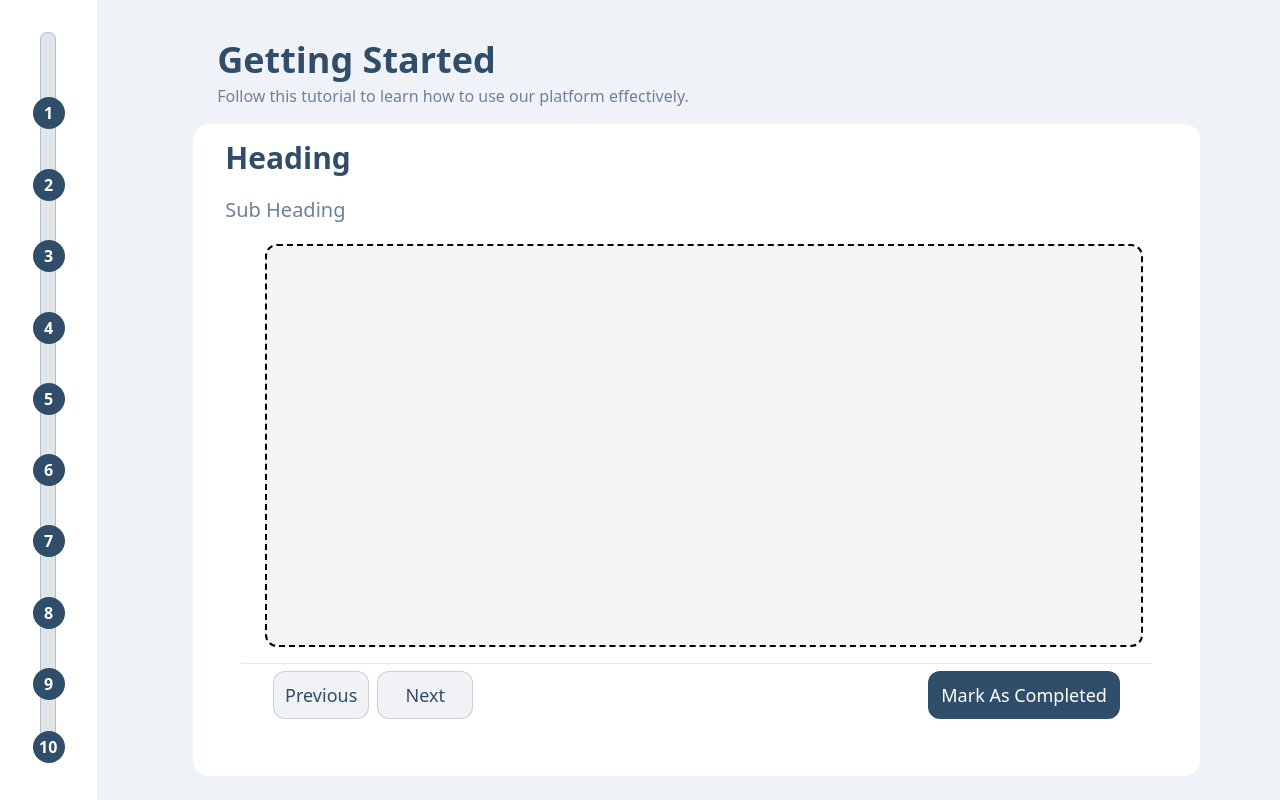
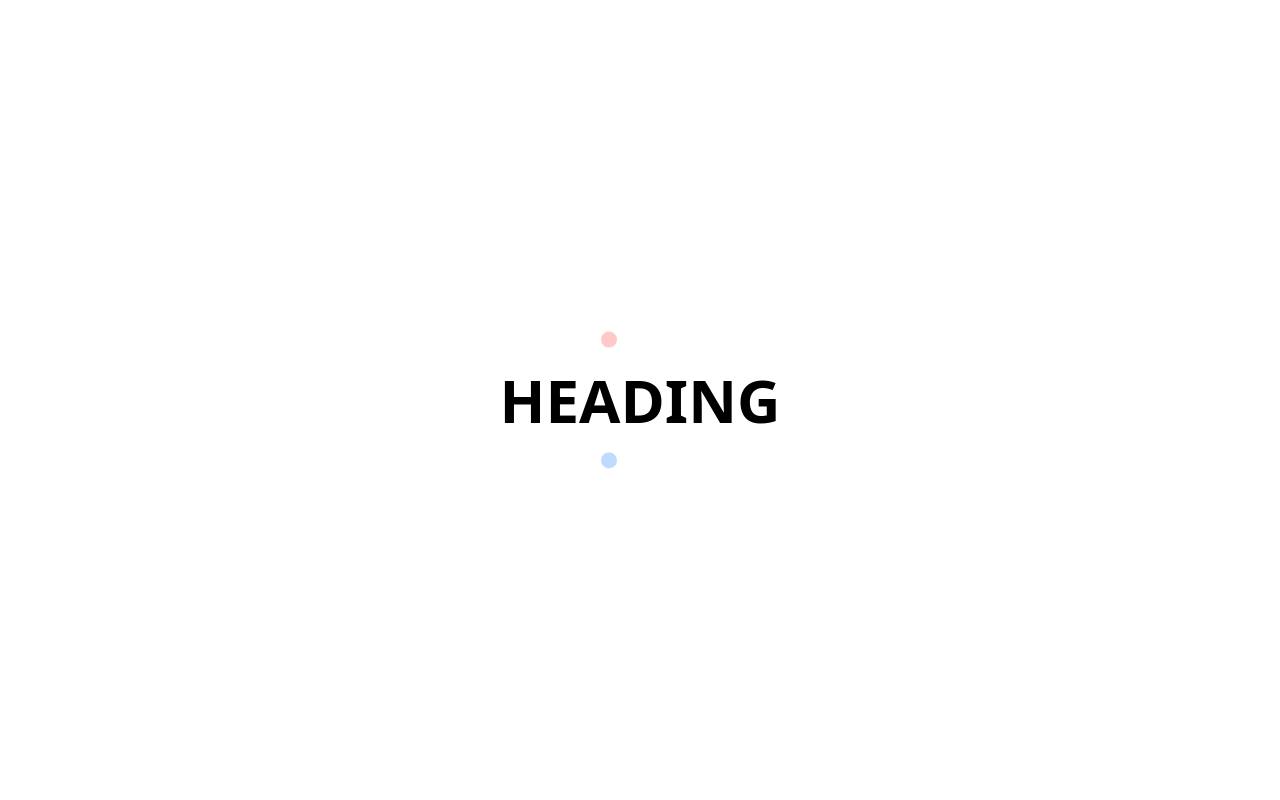
Before and after one commit to NikhilThakur3536/Animations-HUb, a React (Vite) app: page / in a window 1280 px wide. Built offline with nearby package versions, Linux system fonts and the light colour scheme.

Commit message:
Spiral ANimation

```diff
--- a/package.json
+++ b/package.json
@@ -12,6 +12,7 @@
   "dependencies": {
     "@tailwindcss/vite": "^4.0.15",
     "framer-motion": "^12.5.0",
+    "lucide-react": "^0.485.0",
     "react": "^19.0.0",
     "react-dom": "^19.0.0",
     "react-icons": "^5.5.0",
--- a/src/App.tsx
+++ b/src/App.tsx
@@ -1,7 +1,12 @@
-import { DemoSteps } from "./components/demoSteps"
+"use client"
+
+import { SpiralAnimationOnText } from "./components/spiralanimationontext"
+
 export default function App() {
 
   return (
-    <DemoSteps />
+
+    <SpiralAnimationOnText />
+
   )
 }
--- a/src/components/demoMainSection.tsx
+++ b/src/components/demoMainSection.tsx
@@ -16,6 +16,7 @@ export const DemoMainSection = ({ clickHandler }: props) => {
           <h3 className="w-full h-12 font-semibold text-3xl mb-2 text-[#304D69]">Heading</h3>
           <h3 className="w-full h-12 text-[#6B829A] text-xl">Sub Heading</h3>
         </div>
+          /**/
         <div className="w-[90%] h-[65%] bg-gray-100 rounded-xl ml-14 border-2 border-dashed ">
 
         </div>
--- /dev/null
+++ b/src/components/featureSection.tsx
@@ -0,0 +1,30 @@
+"use client"
+
+import { CgTv } from "react-icons/cg"
+import { FeaturesCard } from "../ui/featurecards"
+import { FeaturesCardData } from "../data/featurecarddata"
+
+
+export const FeatureSection = () => {
+  return (
+    <div className="flex flex-col items-center w-screen h-screen bg-white p-2">
+
+      {/*Feature Section Heading Button*/}
+      <div className="py-2 px-6 rounded-full bg-[#ECF0F6] font-medium text-[#6B829A]">Feature Section</div>
+
+      {/*Main Heading Text Of Feature Section*/}
+      <div className="mt-8 w-[55%] h-[12%]">
+        <h2 className="text-5xl font-bold text-[#304D69] text-center">Everything You Need For Systematic Reviews</h2>
+      </div>
+      {/*Subheading Of The Fature Section ??=>(Should we also make this as a component coz can be customied toa single compone for heading and subheading)*/}
+      <div className="mt-8 w-[42%]">
+        <h3 className="text-[#6B829A] font-medium text-lg text-center">ReLiS provides a comprehensive set of tools designed to make the systematic review process more efficient and accurate.</h3>
+      </div>
+
+      {/*Feature Card Section*/}
+      <div className="w-[90%] h-[70%] pl-12 py-2 grid grid-cols-3 grid-rows-2 gap-2 mt-4">
+        {FeaturesCardData.map((items, index) => (<FeaturesCard key={index} {...items} />))}
+      </div>
+    </div>
+  )
+}
--- a/src/components/signup.tsx
+++ b/src/components/signup.tsx
@@ -17,7 +17,8 @@ export const SignUp = () => {
         <h2 className="font-bold text-4xl text-center text-[#304D69] mb-2">ReLis</h2>
         <h3 className="font-medium text-lg text-center text-[#6B829A] ">Your Systematic Review Companion</h3>
       </div>
-      <div className="z-10 flex flex-col bg-white shadow-[0px_0px_12px_2px_rgba(0,0,0,0.1)] w-[30%] h-[84%] rounded-xl p-6 border border-[#6B829A]/40 mb-4">
+
+      <div className="z-10 flex flex-col bg-white/10 shadow-[0px_0px_12px_2px_rgba(0,0,0,0.1)] w-[30%] h-[84%] rounded-xl p-6 border border-[#6B829A]/40 mb-4">
         <h3 className="text-[#304D69] font-medium text-3xl mb-2">Create an Account</h3>
         <h3 className="text-[#6B829A] text-md mb-2">Enter your details to create your account</h3>
 
--- /dev/null
+++ b/src/components/spiralanimationontext.tsx
@@ -0,0 +1,46 @@
+"use client";
+
+import { motion } from "framer-motion";
+import { useEffect, useState } from "react";
+
+export const SpiralAnimationOnText = () => {
+  const [x, setX] = useState(0);
+  const wavelength = 28;
+
+  useEffect(() => {
+    const interval = setInterval(() => {
+      setX((prevX) => (prevX > wavelength ? 0 : prevX + 0.1));
+    }, 20);
+
+    return () => clearInterval(interval);
+  }, []);
+
+  return (
+    <div className="w-screen h-screen flex justify-center items-center">
+      <h1 className="font-bold text-6xl">HEADING</h1>
+      <motion.div
+        className="w-4 h-4 rounded-full bg-red-200 absolute transform -translate-x-36"
+        animate={{
+          x: x * 10, // Spiral motion (scales horizontally)
+          y: Math.sin(x) * 70, // Sine wave motion (up and down)
+        }}
+        transition={{
+          ease: "linear",
+          duration: 0.1,
+        }}
+      />
+      <motion.div
+        className="w-4 h-4 rounded-full bg-blue-200 absolute transform -translate-x-36"
+        animate={{
+          x: x * 10, // Spiral motion (scales horizontally)
+          y: Math.sin(-x) * 70, // Sine wave motion (up and down)
+          opacity: 1
+        }}
+        transition={{
+          ease: "linear",
+          duration: 0.1,
+        }}
+      />
+    </div>
+  );
+};
--- /dev/null
+++ b/src/data/featurecarddata.ts
@@ -0,0 +1,38 @@
+import { MdPeople, MdThunderstorm } from "react-icons/md";
+import { FeatureCardsProps } from "../ui/featurecards";
+import { FaChartBar, FaCloud, FaDochub } from "react-icons/fa";
+import { CgLock } from "react-icons/cg";
+
+export const FeaturesCardData: FeatureCardsProps[] = [
+  {
+    icon: MdThunderstorm,
+    heading: "Protocol Planning",
+    description: "Define a domain-specific protocol that guides your systematic review process with customizable forms and fields.",
+  },
+  {
+    icon: FaDochub,
+    heading: "Protocol Planning",
+    description: "Import from CSV, BibTeX, or EndNote. Organize and categorize articles with advanced filtering options.",
+  },
+  {
+    icon: MdPeople,
+    heading: "Protocol Planning",
+    description: "Work seamlessly with multiple reviewers, assign specific tasks, and track overall progress.",
+  },
+  {
+    icon: FaChartBar,
+    heading: "Protocol Planning",
+    description: "Generate comprehensive reports and visualizations based on your review data.",
+  },
+  {
+    icon: FaCloud,
+    heading: "Protocol Planning",
+    description: "Access your projects from anywhere with secure, reliable cloud-based storage.",
+  },
+  {
+    icon: CgLock,
+    heading: "Protocol Planning",
+    description: "Save up to 60% of your time with automated screening, data extraction, and conflict resolution.",
+  },
+
+]
--- /dev/null
+++ b/src/ui/featurecards.tsx
@@ -0,0 +1,31 @@
+"use client"
+
+import { IconType } from "react-icons"
+
+export type FeatureCardsProps = {
+  icon: IconType,
+  heading: string,
+  description: string,
+}
+
+export const FeaturesCard = ({ icon: Icon, heading, description }: FeatureCardsProps) => {
+  return (
+    <div className="flex flex-col w-[90%] h-[90%] bg-white rounded-xl shadow-md">
+      <div className="flex w-full h-[34%]  px-2 py-1">
+        <div className="w-fit-content h-fit-content p-2 bg-[#6B829A]/20 border border-[#6B829A]/30 rounded-xl">
+          <Icon size={40} className="transform -translate-y-1 text-[#304D69]" />
+        </div>
+        <div className=" flex items-center justify-center mx-2">
+          <h3 className="font-bold text-[#304D69] text-2xl">
+            {heading}
+          </h3>
+        </div>
+      </div>
+      <div className="w-ful h-full px-2 py-4">
+        <h3 className="font-medium text-lg text-[#6B829A]">
+          {description}
+        </h3>
+      </div>
+    </div>
+  )
+}
```
Also changed, not shown: 1 other file (tests, documents, lock files or other folders).
